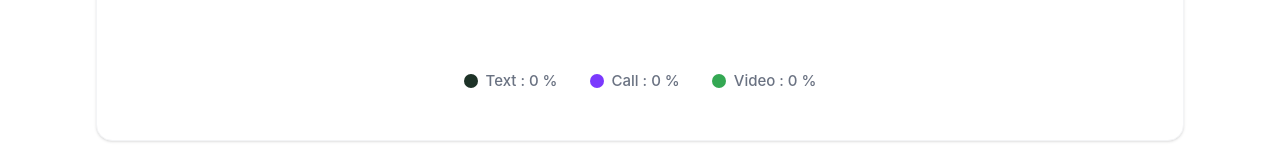
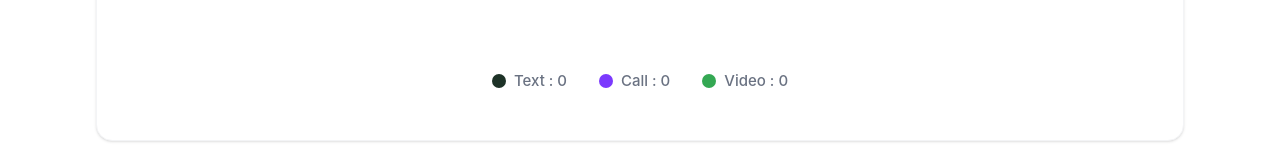
Before and after one commit to fardin33/Assignment_07, a React (Vite) app in the folder KeenKeeper/: page /stats in a window 1280 px wide. Shown: the part 642-800 px from the top of the page. Built offline with nearby package versions, Linux system fonts and the light colour scheme.

Commit message:
KeenKeeper,Changed Tooltip Ui And Value Added Dynamic Value As a name

```diff
--- a/KeenKeeper/src/components/statsPageComponents/StatsBodySection.jsx
+++ b/KeenKeeper/src/components/statsPageComponents/StatsBodySection.jsx
@@ -22,7 +22,6 @@ const StatsBodySection = () => {
     { name: "Video", value: videoCount, color: "#34A853" },
   ];
 
-  // Jodi kono data-i na thake, tobe chart empty dekhabe
   const totalEvents = events.length;
 
   return (
@@ -41,9 +40,9 @@ const StatsBodySection = () => {
             <ResponsiveContainer width="100%" height="100%">
               <PieChart>
                 <Tooltip
-                  formatter={(value) => [
-                    `${value} (${((value / totalEvents) * 100).toFixed(1)}%)`,
-                    "Interactions",
+                  formatter={(value, name) => [
+                    `${((value / totalEvents) * 100).toFixed(1)}%`,
+                    name,
                   ]}
                   contentStyle={{
                     borderRadius: "10px",
@@ -88,7 +87,7 @@ const StatsBodySection = () => {
                   style={{ backgroundColor: entry.color }}
                 ></div>
                 <span className="text-[12px] md:text-[13px] lg:text-[15px] font-medium text-gray-500">
-                  {entry.name} : {entry.value} %
+                  {entry.name} : {entry.value}
                 </span>
               </div>
             </div>
```
